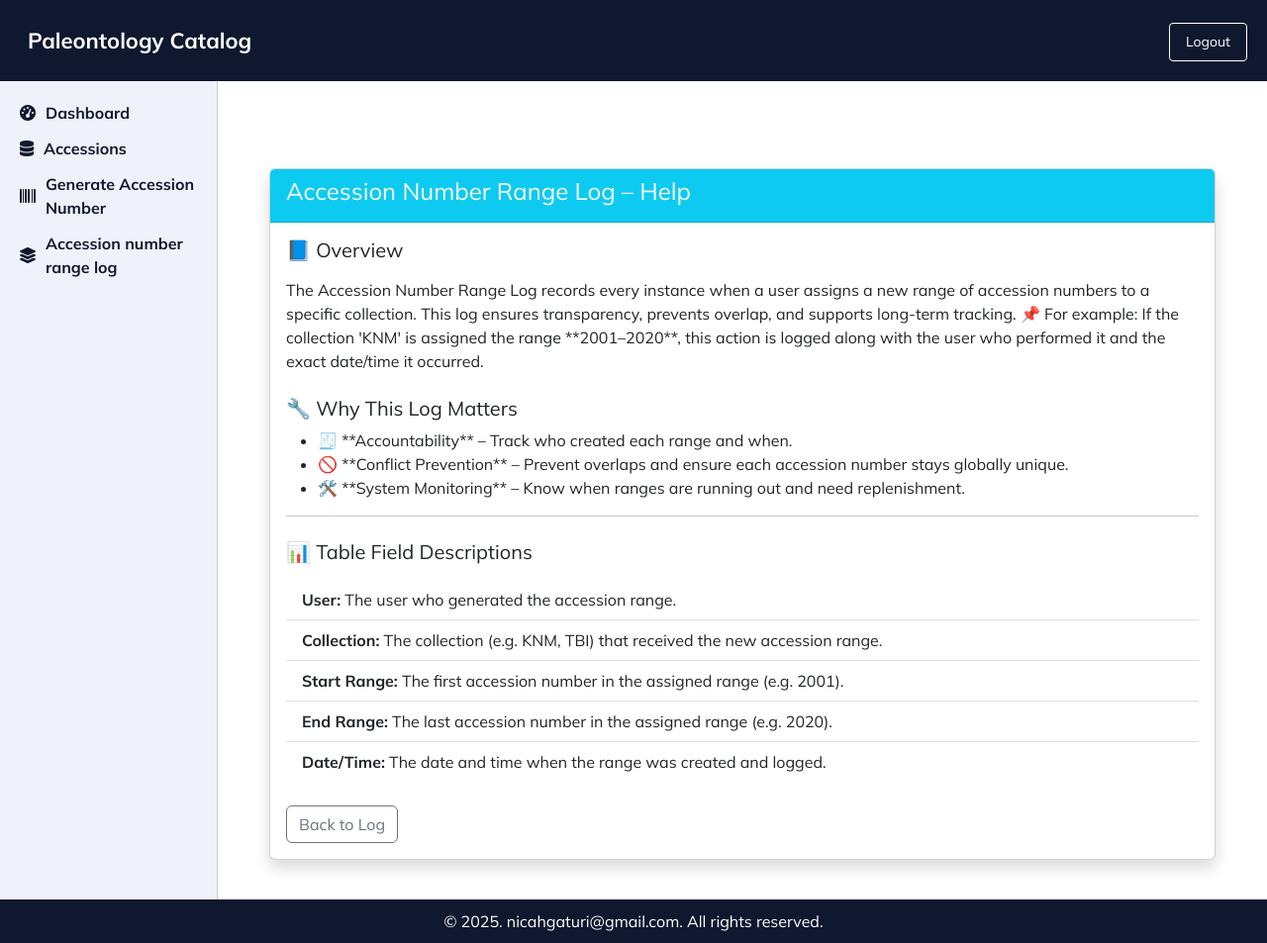
After one commit to nicahgaturi/PaleoApp, a Django app: page /range-log/help/ in a window 1280 px wide. The commit adds this page. Shown: the whole page at 99% size. Run offline with Django 5.2, Linux system fonts and the light colour scheme; a user stored in the database is signed in; some libraries are stand-ins or nearby versions.

Commit message:
glossary for range log, admin and error in num specimens

```diff
--- a/PaleoApp/helpers.py
+++ b/PaleoApp/helpers.py
@@ -1,14 +1,14 @@
 HELP_TEXTS = {
     'num_specimens': (
         'The number of fossil specimens to accession in one batch (max: 10). '
-        '⚠️ All specimens you want to accession at the same time  **must come from the same locality** — no mixing sites! '
+        '⚠️ All specimens you want to accession at the same time  **must come from the same locality** — no mixing localities! '
         'Example: 6 from "West Turkana" = ✅ | 3 from "West Turkana" + 3 from "Koobi Fora" = ❌ '
         'If you have more than 10 fossil specimens you want to accession (e.g. 25 from "West Turkana"), split them into batches yourself (e.g. 10, 10, 5). '
         'Generate each batch separately — the system will auto-assign different color codes for each batch (e.g. green, blue, black) for clarity.'
     ),
     'collection': (
-        'Choose the institutional or project collection to which these specimens belong. '
-        'Examples include “TBI” for Turkana Basin Institute or “KNM” for the National Museums of Kenya.'
+        'Choose  where the  fossil specimen is located . '
+        'Examples include “TBI” for Turkana Basin Institute could be in Ileret or Turkwel  lab   or “KNM” for the National Museums of Kenya paleontology  lab.'
     ),
     'shelf_number': (
         'Optional field. Provide the physical shelf or drawer location if known — for example, 44DD or "With Yatich". '
@@ -31,3 +31,26 @@ HELP_TEXTS = {
         '- Neotype: A replacement type if the original holotype is missing or destroyed.'
     ),
 }
+
+
+RANGE_LOG_HELP_TEXT = {
+    'summary': (
+        "The Accession Number Range Log records every instance when a user assigns a new range of accession numbers "
+        "to a specific collection. This log ensures transparency, prevents overlap, and supports long-term tracking.\n\n"
+        "📌 For example: If the collection 'KNM' is assigned the range **2001–2020**, this action is logged along with "
+        "the user who performed it and the exact date/time it occurred."
+    ),
+    'uses': [
+    "🧾 **Accountability** – Track who created each range and when.",
+    "🚫 **Conflict Prevention** – Prevent overlaps and ensure each accession number stays globally unique.",
+    "🛠️ **System Monitoring** – Know when ranges are running out and need replenishment."
+    ],
+
+    'fields': {
+        'User': "The user who generated the accession range.",
+        'Collection': "The collection (e.g. KNM, TBI) that received the new accession range.",
+        'Start Range': "The first accession number in the assigned range (e.g. 2001).",
+        'End Range': "The last accession number in the assigned range (e.g. 2020).",
+        'Date/Time': "The date and time when the range was created and logged.",
+    }
+}
--- /dev/null
+++ b/PaleoApp/templates/PaleoApp/range_log_help.html
@@ -0,0 +1,36 @@
+{% extends "base.html" %}
+{% block content %}
+<div class="container mt-5">
+  <div class="card shadow">
+    <div class="card-header bg-info text-white">
+      <h4><i class="bi bi-journal-text"></i> Accession Number Range Log – Help</h4>
+    </div>
+    <div class="card-body">
+
+      <h5 class="mb-3">📘 Overview</h5>
+      <p>{{ summary }}</p>
+
+      <h5 class="mt-4 mb-2">🔧 Why This Log Matters</h5>
+      <ul>
+        {% for item in uses %}
+          <li>{{ item|safe }}</li>
+        {% endfor %}
+      </ul>
+
+      <hr>
+
+      <h5 class="mt-4 mb-3">📊 Table Field Descriptions</h5>
+      <ul class="list-group list-group-flush">
+        {% for label, text in fields.items %}
+          <li class="list-group-item"><strong>{{ label }}:</strong> {{ text }}</li>
+        {% endfor %}
+      </ul>
+
+      <a href="{% url 'PaleoApp:accession_number_range_log' %}" class="btn btn-outline-secondary mt-4">
+        <i class="bi bi-arrow-left-circle"></i> Back to Log
+      </a>
+
+    </div>
+  </div>
+</div>
+{% endblock %}
--- a/PaleoApp/urls.py
+++ b/PaleoApp/urls.py
@@ -19,6 +19,8 @@ urlpatterns = [
     path('accession-range-log/', views.accession_number_range_log, name='accession_number_range_log'),
     path('help/<str:field_name>/', views.help_page, name='field_help'),
     path('field-help/', views.glossary_page, name='field_help_glossary'),
+    path('range-log/help/', views.range_log_help, name='range_log_help'),
+
 
 
 
--- a/PaleoApp/views.py
+++ b/PaleoApp/views.py
@@ -6,6 +6,7 @@ from django import forms
 from django.shortcuts import render
 from django.contrib.auth.models import User
 from .helpers import HELP_TEXTS
+from PaleoApp.helpers import RANGE_LOG_HELP_TEXT
 from django.core.paginator import Paginator
 
 
@@ -141,17 +142,26 @@ def generate_accession_number(request):
                 return redirect('PaleoApp:generate_new_range', collection_id=collection.id)
 
             if len(available_numbers) < num_specimens:
-                # Not enough numbers left
+                remaining = len(available_numbers)
+                requested = num_specimens
+                remaining_to_generate = requested - remaining  # <-- calculate difference here
+
                 form.add_error(
                     'num_specimens',
-                    f"Only {len(available_numbers)} accession number(s) left in current range ({collection.start_range}-{collection.end_range})."
+                    f"Only {remaining} accession number(s) left in current range ({collection.start_range}-{collection.end_range})."
                 )
                 return render(request, 'PaleoApp/generate_accession_number.html', {
                     'form': form,
                     'is_range_full': False,
                     'collection_selected': collection_selected,
-                    'collections_data': _build_collections_data()
+                    'collections_data': _build_collections_data(),
+                    'warning_low_range': True,
+                    'remaining_numbers': remaining,
+                    'requested_numbers': requested,
+                    'remaining_to_generate': remaining_to_generate,   # <-- pass this!
                 })
+
+
 
             # Check for conflicts with other collections (global conflict)
             new_number = available_numbers[0]
@@ -382,3 +392,12 @@ def glossary_page(request):
     return render(request, 'PaleoApp/glossary.html', {
         'help_texts': HELP_TEXTS,
     })
+
+
+@login_required(login_url='login')
+def range_log_help(request):
+    return render(request, 'PaleoApp/range_log_help.html', {
+        'summary': RANGE_LOG_HELP_TEXT['summary'],
+        'uses': RANGE_LOG_HELP_TEXT['uses'],
+        'fields': RANGE_LOG_HELP_TEXT['fields'],
+    })
```
Also changed, not shown: PaleoApp/admin.py (+27 -4 lines), PaleoApp/static/css/generate_accession.css (+13 -0 lines), PaleoApp/templates/PaleoApp/accession_number_range_log.html (+7 -0 lines), PaleoApp/templates/PaleoApp/accession_table.html (+7 -0 lines), PaleoApp/templates/PaleoApp/generate_accession_number.html (+24 -7 lines), db.sqlite3.
